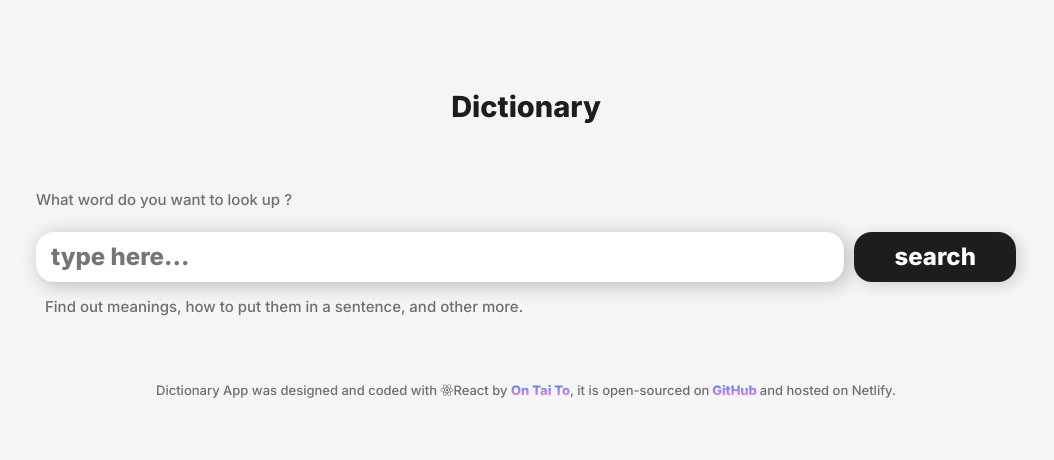
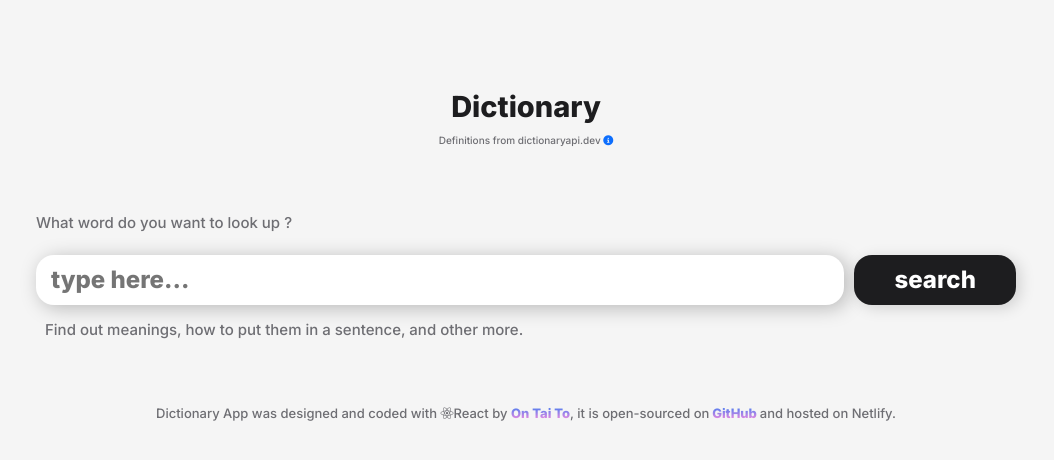
Before and after one commit to EvaSuper0115/dictionary-project, a React (Create React App) app: page / in a window 1280 px wide. Shown: the top 460 px of the page, without its empty margins (114-1168 px from the left). Built offline with nearby package versions, Linux system fonts and the light colour scheme.

Commit message:
added API link under the Dictionary title

```diff
--- a/src/App.css
+++ b/src/App.css
@@ -44,8 +44,14 @@ a {
   justify-content: center;
   font-size: var(--accent-font-size);
   color: var(--primary-font-color);
+
+  font-weight: 800;
+}
+.link-to-api-document {
+  text-align: center;
+  font-size: 10px;
+  color: var(--secondary-font-color);
   margin-bottom: 60px;
-  font-weight: 800;
 }
 
 .guide-question {
--- a/src/App.js
+++ b/src/App.js
@@ -5,11 +5,24 @@ function App() {
   return (
     <div className="App app-container">
       <h1 className="App-header">Dictionary</h1>
+      <p className="link-to-api-document">
+        Definitions from dictionaryapi.dev{" "}
+        <span>
+          <a
+            href="https://dictionaryapi.dev/"
+            title="see API document"
+            target="_blank"
+            rel="noreferrer"
+          >
+            <i className="fa-solid fa-circle-info"></i>
+          </a>
+        </span>
+      </p>
       <SearchForm />
       <footer>
         Dictionary App was designed and coded with{" "}
         <span>
-          <i class="fa-brands fa-react"></i>
+          <i className="fa-brands fa-react"></i>
         </span>
         React by{" "}
         <a
```
